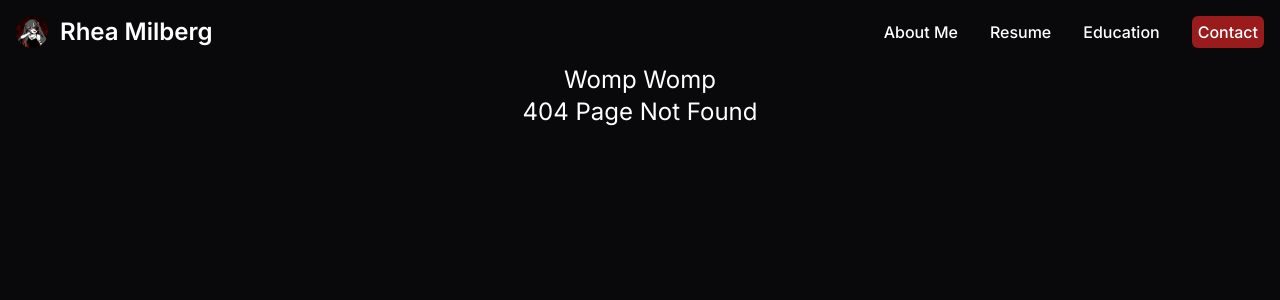
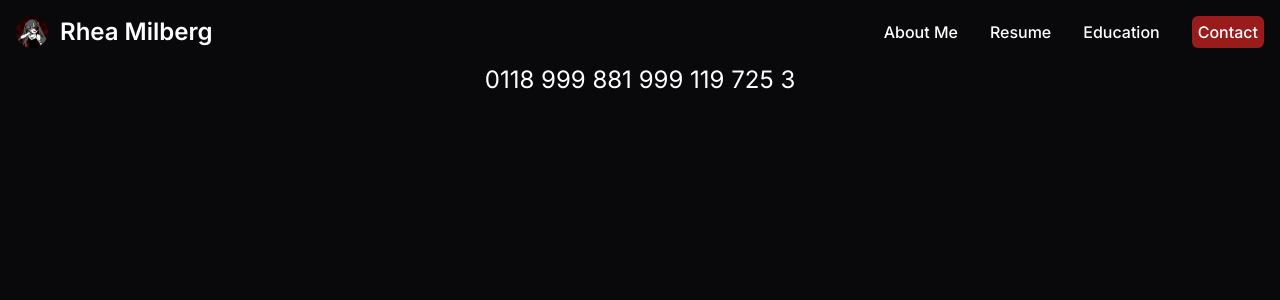
Before and after one commit to rh-35/nextjs, a Next.js app: page /contact in a window 1280 px wide. Before the commit this address had no page. Shown: the top 300 px of the page. Built offline with nearby package versions, Linux system fonts and the light colour scheme.

Commit message:
Hello, IT. Have you tried turning it off and on again?

```diff
--- /dev/null
+++ b/app/contact/page.tsx
@@ -0,0 +1,5 @@
+export default function about() {
+    return(
+        <p className="flex justify-center text-2xl">0118 999 881 999 119 725 3</p>
+    )
+}
--- a/app/layout.tsx
+++ b/app/layout.tsx
@@ -6,7 +6,7 @@ const inter = Inter({ subsets: ["latin"] });
 
 export const metadata = {
   title: 'Rhea',
-  description: 'Generated by Next.js',
+  description: 'It Hurt Itself In Confusion',
 }
 
 export default function RootLayout({
```
